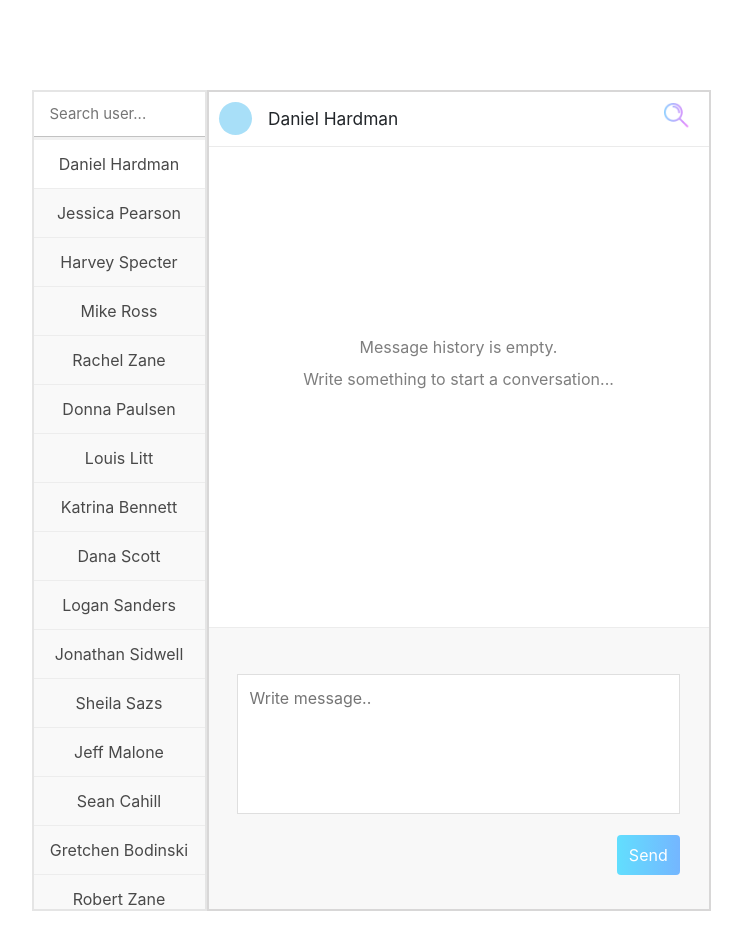
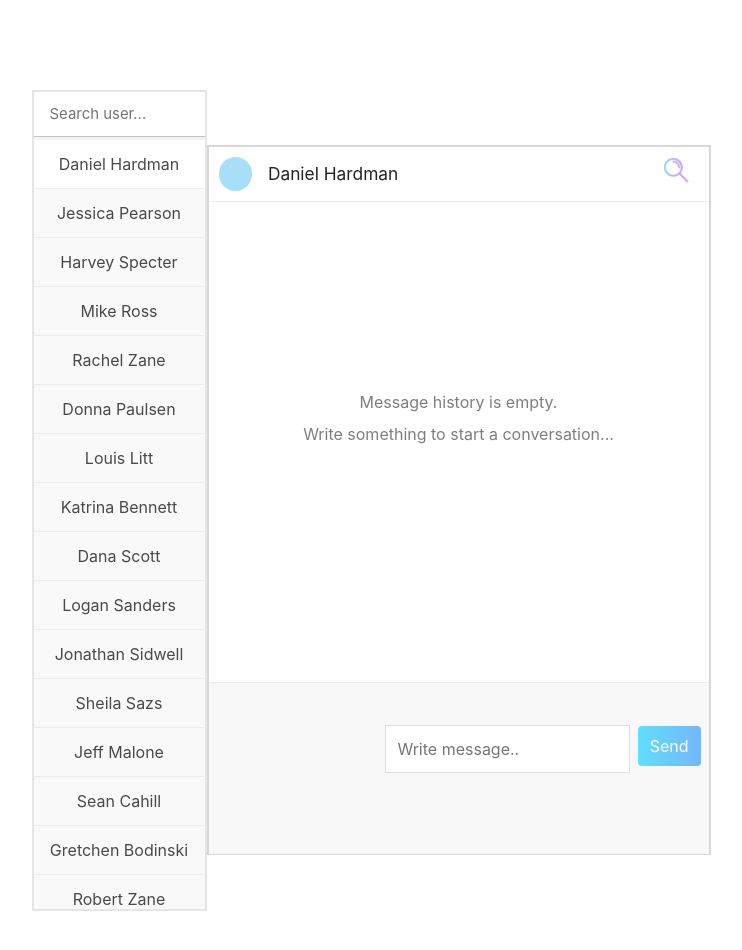
Before and after one commit to DaryaSerikova/Redux-Practice, a React (Create React App) app: page / in a window 1280 px wide. Both pictures are taken after a click on the element "Daniel Hardman". Shown: the top 950 px of the page, without its empty margins (269-1011 px from the left). Built offline with nearby package versions, Linux system fonts and the light colour scheme.

Commit message:
TextareaAutosize

```diff
--- a/package.json
+++ b/package.json
@@ -10,6 +10,7 @@
     "react-dom": "^18.1.0",
     "react-redux": "^8.0.1",
     "react-scripts": "5.0.1",
+    "react-textarea-autosize": "^8.3.4",
     "redux": "^4.2.0",
     "web-vitals": "^2.1.4"
   },
--- a/src/components/App/App.css
+++ b/src/components/App/App.css
@@ -12,6 +12,8 @@
   background-color: rgb(255, 255, 255);
 
   height: 821px;
+  height: 710px;
+
 }
 
 @media (max-width: 650px) {
--- a/src/components/Panel/Panel.css
+++ b/src/components/Panel/Panel.css
@@ -5,20 +5,24 @@
   background-color: rgb(248, 248, 248);
   border-top:  1px solid rgb(236, 236, 236);
   /* height: 38.6%; */
-  height: 34.6%;
+  /* height: 34.6%; */
+  height: 24.3%;
   width: 100%;
 }
 
 .wrapper-btn {
   display: flex;
   justify-content: flex-end;
-  margin: 0 1.8rem 1.5rem 1.2rem;
+  /* margin: 0 1.8rem 1.5rem 1.2rem; */
+
 }
 
 .custom-btn {
   height: 40px;
   border: none;
   background: linear-gradient(to right, #49daffdb, 50%, #74b6ff);
+  margin: 0.3rem 0.5rem 0.3rem 0rem;
+
 }
 
 .hideOpacity {
@@ -26,14 +30,17 @@
 }
 
 .textarea {
-  margin: 0.5rem 1.8rem 1.3rem 1.8rem;
+  /* margin: 0.5rem 1.8rem 1.3rem 1.8rem; */
   padding: 0.7rem;
   border: 1px solid rgb(223, 223, 223);
   height: 140px;
-
   outline: none;
   /* запрет на изменение размера */
   resize: none;
+  width: 100%;
+
+  /**/
+  margin: 0.2rem 0.5rem 0.6rem 0.5rem
 }
 
 .editing-message {
@@ -66,3 +73,14 @@
   width: 14px;
   height: 15px;
 }
+
+.textarea-with-btn {
+  display: flex;
+  flex-direction: row;
+}
+
+.wrapper-textarea-with-btn {
+  display: flex;
+  flex-direction: column;
+  align-items: flex-end;
+}
--- a/src/components/Panel/Panel.js
+++ b/src/components/Panel/Panel.js
@@ -3,6 +3,8 @@ import IconButtonWithStore from '../../containers/IconButtonWithStore';
 import editCross from '../../assets/cross-mark32.png';
 import plane from '../../assets/paper-plane64.png';
 import './Panel.css';
+
+import TextareaAutosize from 'react-textarea-autosize';
 
 
 const Panel = ({
@@ -144,8 +146,12 @@ const Panel = ({
         </div>
       </div>}
 
+
+      <div className='wrapper-textarea-with-btn'>
+        <div className='textarea-with-btn'>
+
           {(currentUser !== '') &&
-      <textarea
+          <TextareaAutosize
             className={`textarea ${(messageState === 'edit')&&'border-editing'}`}
             placeholder='Write message..'
             value={currentMessage}
@@ -153,7 +159,18 @@ const Panel = ({
             onClick={(e) => hideMessageSearching()} //прописать reset у message search input
             onKeyPress={onKeyPressEnter}
             autoFocus
+            maxRows={4}
           />}
+          {/* <textarea
+            className={`textarea ${(messageState === 'edit')&&'border-editing'}`}
+            placeholder='Write message..'
+            value={currentMessage}
+            onChange={onChange}
+            onClick={(e) => hideMessageSearching()} //прописать reset у message search input
+            onKeyPress={onKeyPressEnter}
+            autoFocus
+          />} */}
+
 
           {(currentUser !== '') && <div className='wrapper-btn'>
             <button type="submit" className='btn btn-primary custom-btn' >
@@ -161,6 +178,12 @@ const Panel = ({
             </button>
           </div>}
 
+        </div>
+      </div>
+
+
+
+
     </form>
   )
 }
```
Also changed, not shown: 1 other file (tests, documents, lock files or other folders). Lines whose indentation alone changed are shown as unchanged.
